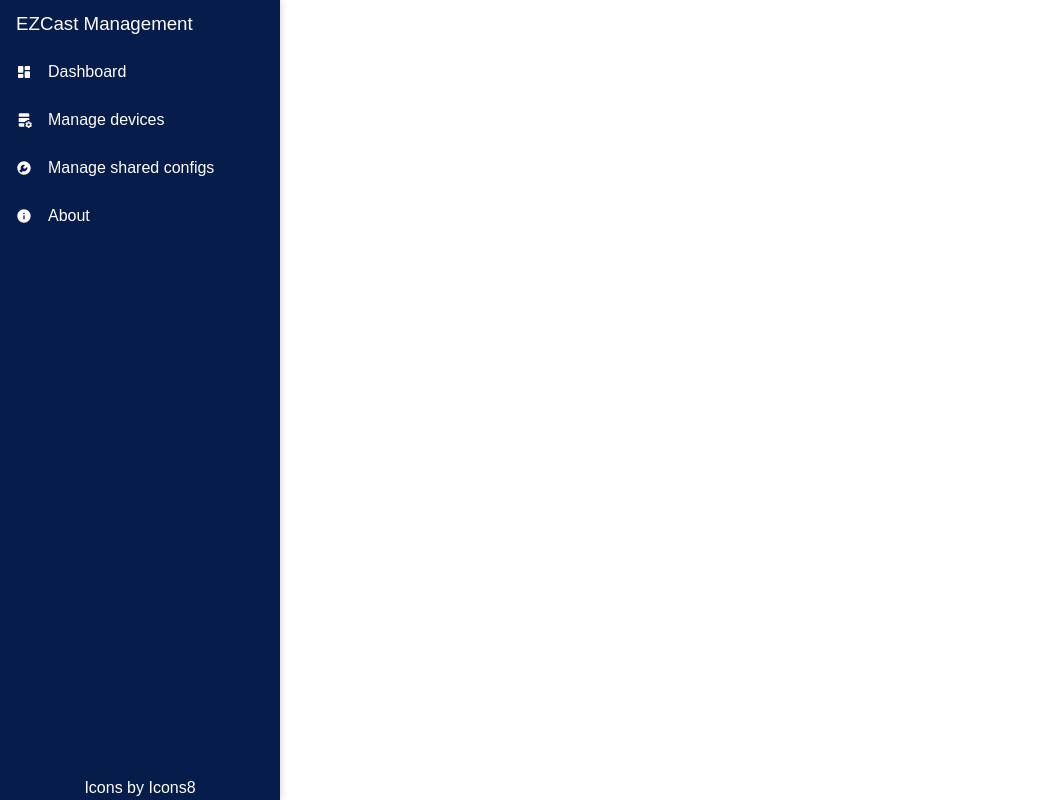
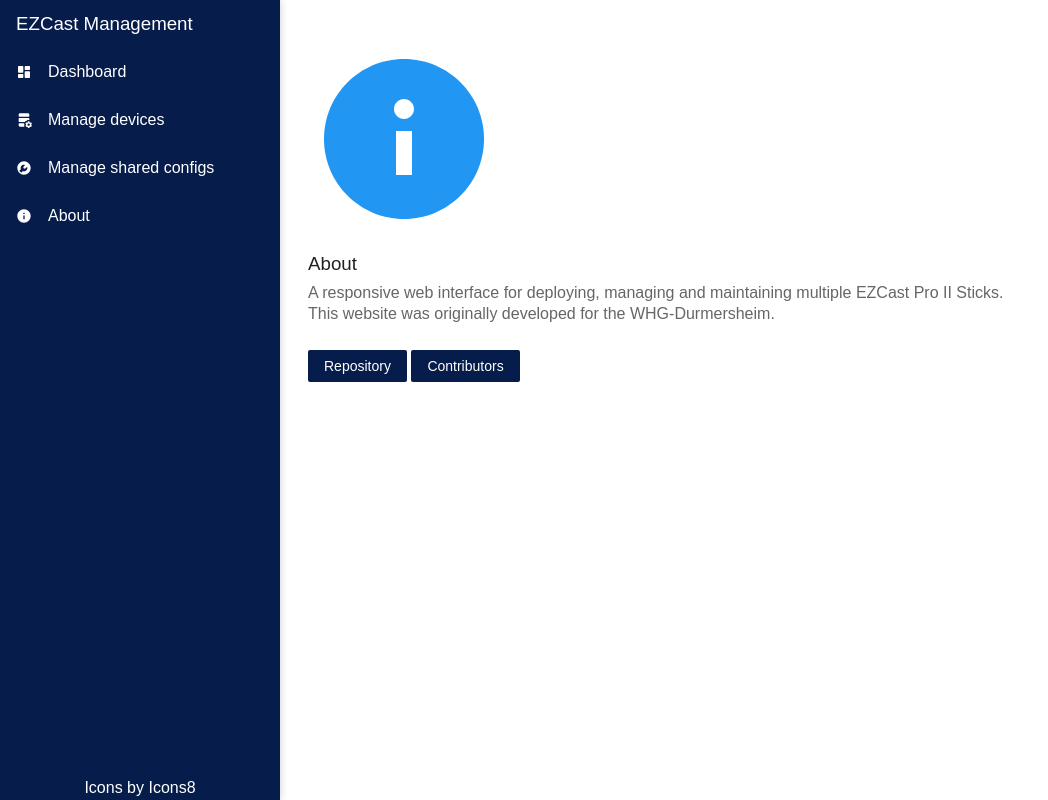
Before and after one commit to WHG-Durmersheim/ezcast-snmp-legacy, a PHP site: page /pages/about.php in a window 1280 px wide. Shown: the whole page, without its empty margins (0-1048 px from the left). Run offline with PHP 8.4, Linux system fonts and the light colour scheme.

Commit message:
Add content to about.php

```diff
--- a/frontend/pages/about.php
+++ b/frontend/pages/about.php
@@ -8,3 +8,14 @@
   exit;
 }
 ?>
+<section class="card-margin">
+  <img id="image-first" alt="The letter I in a circle" src="/images/ic_color_about.svg" width="48px">
+  <h3>About</h3>
+  <p>
+    A responsive web interface for deploying, managing and maintaining multiple EZCast Pro II Sticks.<br>
+    This website was originally developed for the WHG-Durmersheim.
+    <br><br>
+    <button onclick="location.href='https://github.com/WHG-Durmersheim/ezcast-snmp'" type="button">Repository</button>
+    <button onclick="location.href='https://github.com/WHG-Durmersheim/ezcast-snmp/blob/master/CONTRIBUTORS.MD'" type="button">Contributors</button>
+  </p>
+</section>
```
Also changed, not shown: frontend/images/ic_color_about.svg (added).
